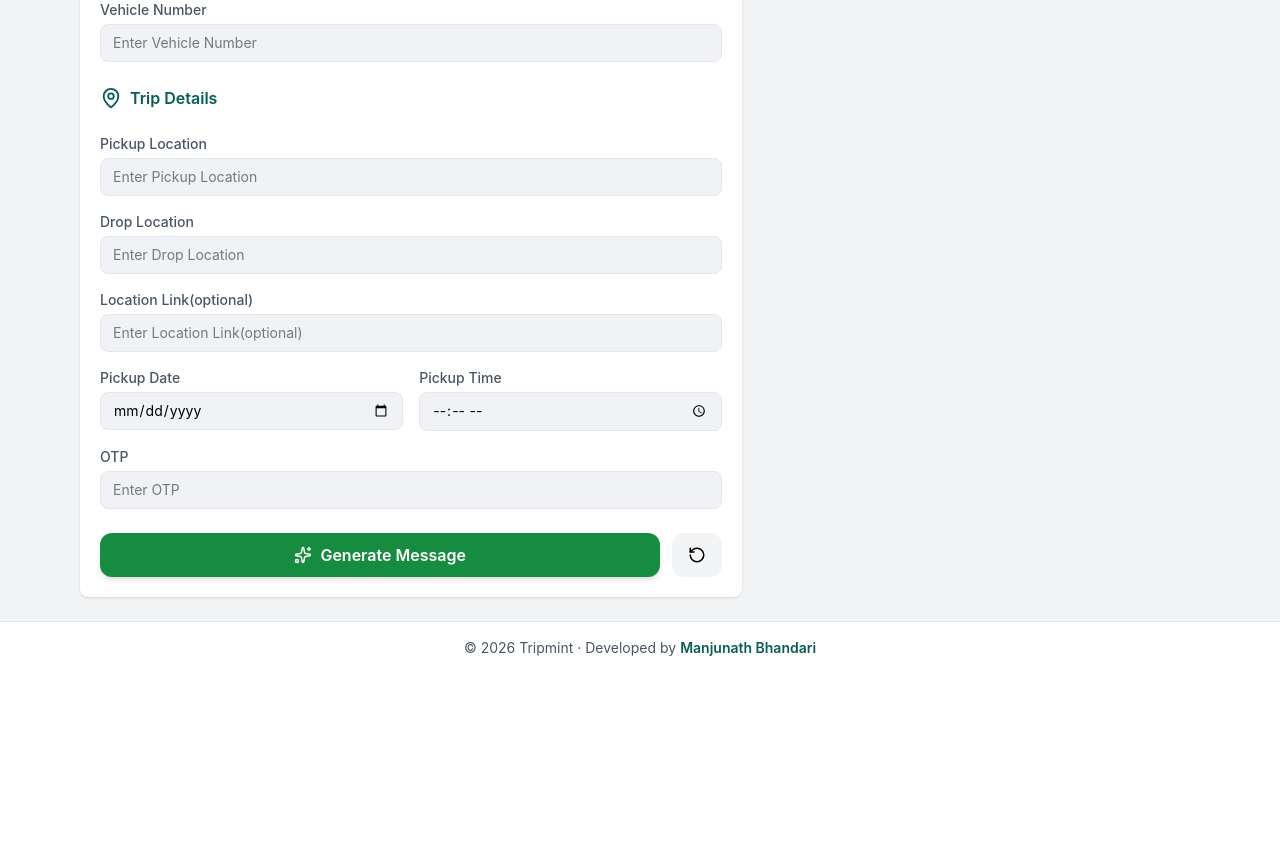
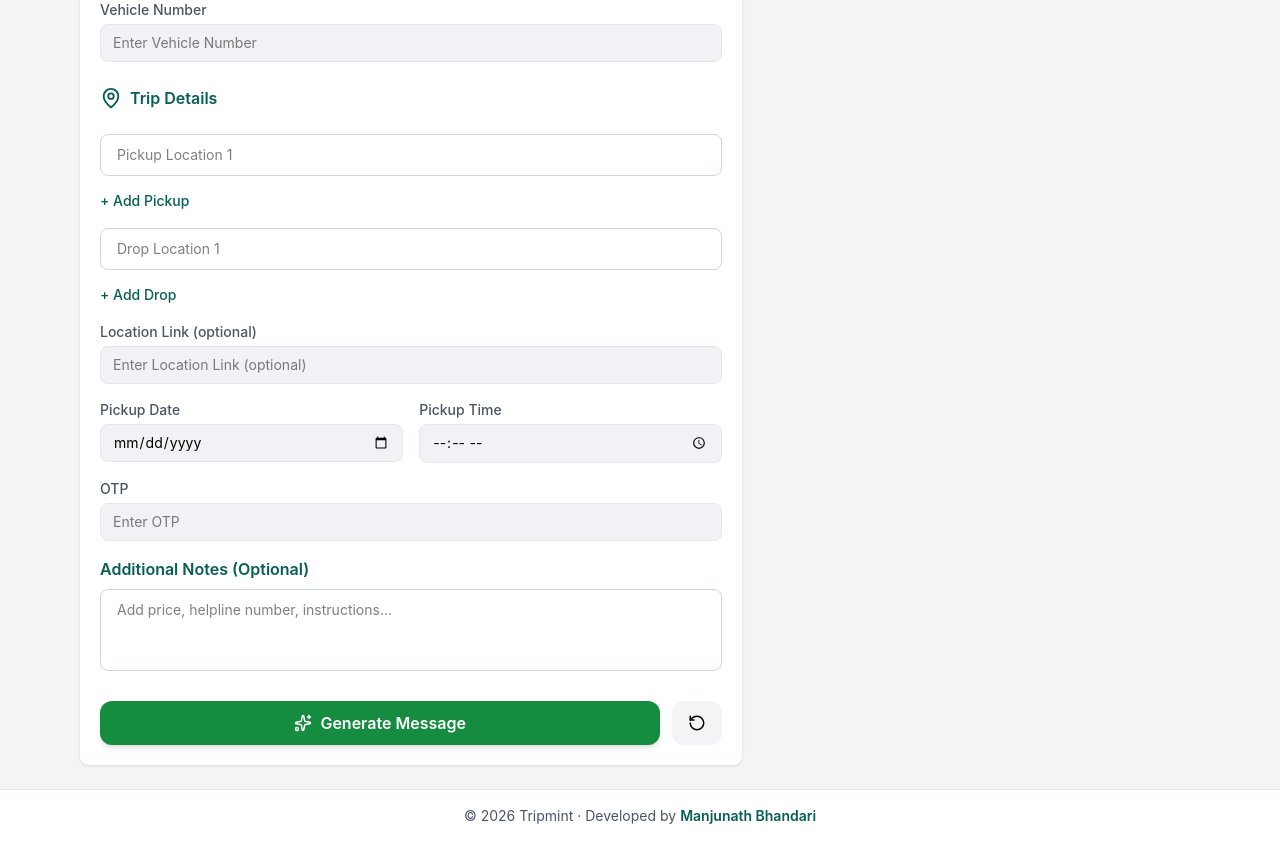
Before and after one commit to manjunathbhandari98/Tripmint, a React (Vite) app: page / in a window 1280 px wide. Shown: the part 540-1382 px from the top of the page. Before the commit the page ends 1214 px from the top, so only its background shows below. Built offline with nearby package versions, Linux system fonts and the light colour scheme.

Commit message:
support multiple locations

```diff
--- a/src/components/BookingForm.tsx
+++ b/src/components/BookingForm.tsx
@@ -1,4 +1,5 @@
 import { Car, MapPin, RotateCcw, Sparkles, User } from "lucide-react";
+import { useState } from "react";
 import toast from "react-hot-toast";
 import type { MessageType } from "../messageTemplate";
 import Input from "./ui/Input";
@@ -8,84 +9,115 @@ interface Props {
 }
 
 const BookingForm = ({ onGenerate }: Props) => {
+  const [pickupLocations, setPickupLocations] = useState<string[]>([""]);
+  const [dropLocations, setDropLocations] = useState<string[]>([""]);
+
   const handleSubmit = (e: React.FormEvent<HTMLFormElement>) => {
     e.preventDefault();
 
     const form = e.currentTarget;
 
-    const formData: MessageType = {
-      passengerName: (
+    const passengerName = (
       form.elements.namedItem("passengerName") as HTMLInputElement
-      ).value.trim(),
-      passengerPhone: (
+    ).value.trim();
+
+    const passengerPhone = (
       form.elements.namedItem("passengerPhone") as HTMLInputElement
-      ).value.trim(),
-      driverName: (
+    ).value.trim();
+
+    const driverName = (
       form.elements.namedItem("driverName") as HTMLInputElement
-      ).value.trim(),
-      driverNumber: (
+    ).value.trim();
+
+    const driverNumber = (
       form.elements.namedItem("driverPhone") as HTMLInputElement
-      ).value.trim(),
-      vehicleNumber: (
+    ).value.trim();
+
+    const vehicleNumber = (
       form.elements.namedItem("vehicleNumber") as HTMLInputElement
-      ).value.trim(),
-      pickupLocation: (
-        form.elements.namedItem("pickupLocation") as HTMLInputElement
-      ).value.trim(),
-      dropLocation: (
-        form.elements.namedItem("dropLocation") as HTMLInputElement
-      ).value.trim(),
-      locationLink: (
+    ).value.trim();
+
+    const pickupDate = (
+      form.elements.namedItem("pickupDate") as HTMLInputElement
+    ).value;
+
+    const pickupTime = (
+      form.elements.namedItem("pickupTime") as HTMLInputElement
+    ).value;
+
+    const otp = (
+      form.elements.namedItem("otp") as HTMLInputElement
+    ).value.trim();
+
+    const locationLink = (
       form.elements.namedItem("locationLink") as HTMLInputElement
-      )?.value.trim(),
-      pickupDate: (form.elements.namedItem("pickupDate") as HTMLInputElement)
-        .value,
-      pickupTime: (form.elements.namedItem("pickupTime") as HTMLInputElement)
-        .value,
-      otp: (form.elements.namedItem("otp") as HTMLInputElement).value.trim(),
-    };
+    )?.value.trim();
 
-    // Required field validation
-    const requiredFields = [
-      formData.passengerName,
-      formData.passengerPhone,
-      formData.driverName,
-      formData.driverNumber,
-      formData.vehicleNumber,
-      formData.pickupLocation,
-      formData.dropLocation,
-      formData.pickupDate,
-      formData.pickupTime,
-      formData.otp,
-    ];
+    const additionalNotes = (
+      form.elements.namedItem("additionalNotes") as HTMLTextAreaElement
+    )?.value.trim();
 
-    if (requiredFields.some((field) => !field)) {
+    const cleanPickupLocations = pickupLocations
+      .map((loc) => loc.trim())
+      .filter(Boolean);
+
+    const cleanDropLocations = dropLocations
+      .map((loc) => loc.trim())
+      .filter(Boolean);
+
+    // Required validation
+    if (
+      !passengerName ||
+      !passengerPhone ||
+      !driverName ||
+      !driverNumber ||
+      !vehicleNumber ||
+      !pickupDate ||
+      !pickupTime ||
+      !otp ||
+      cleanPickupLocations.length === 0 ||
+      cleanDropLocations.length === 0
+    ) {
       toast.error("Please fill all required fields.");
       return;
     }
 
-    //  Phone validation
+    // Phone validation
     const phoneRegex = /^[0-9]{10}$/;
 
-    if (!phoneRegex.test(formData.passengerPhone)) {
+    if (!phoneRegex.test(passengerPhone)) {
       toast.error("Passenger phone must be 10 digits.");
       return;
     }
 
-    if (!phoneRegex.test(formData.driverNumber)) {
+    if (!phoneRegex.test(driverNumber)) {
       toast.error("Driver phone must be 10 digits.");
       return;
     }
 
-    // OTP validation (4–6 digits)
+    // OTP validation
     const otpRegex = /^[0-9]{4,6}$/;
 
-    if (!otpRegex.test(formData.otp)) {
+    if (!otpRegex.test(otp)) {
       toast.error("OTP must be 4 to 6 digits.");
       return;
     }
 
-    // If all valid
+    const formData: MessageType = {
+      passengerName,
+      passengerPhone,
+      driverName,
+      driverNumber,
+      vehicleNumber,
+      pickupDate,
+      pickupTime,
+      otp,
+      pickupLocations: cleanPickupLocations,
+      dropLocations: cleanDropLocations,
+      locationLink,
+      additionalNotes,
+    };
+
     onGenerate(formData);
     toast.success("Message generated successfully!");
   };
@@ -94,12 +126,14 @@ const BookingForm = ({ onGenerate }: Props) => {
     e.preventDefault();
     const form = e.currentTarget.closest("form") as HTMLFormElement;
     form.reset();
+    setPickupLocations([""]);
+    setDropLocations([""]);
   };
 
   return (
     <div>
       <form onSubmit={handleSubmit} autoComplete="off">
-        {/* Passenger Details */}
+        {/* Passenger Section */}
         <div className="mb-6">
           <div className="font-semibold flex gap-2 items-center text-[#075E54] pb-2">
             <User size={22} />
@@ -112,7 +146,7 @@ const BookingForm = ({ onGenerate }: Props) => {
           </div>
         </div>
 
-        {/* Driver Details */}
+        {/* Driver Section */}
         <div className="mb-6">
           <div className="font-semibold flex gap-2 items-center text-[#075E54] pb-2">
             <Car size={22} />
@@ -126,7 +160,7 @@ const BookingForm = ({ onGenerate }: Props) => {
           </div>
         </div>
 
-        {/* Trip Details */}
+        {/* Trip Section */}
         <div className="mb-6">
           <div className="font-semibold flex gap-2 items-center text-[#075E54] pb-2">
             <MapPin size={22} />
@@ -134,9 +168,89 @@ const BookingForm = ({ onGenerate }: Props) => {
           </div>
 
           <div className="mt-4 space-y-4">
-            <Input label="Pickup Location" id="pickupLocation" />
-            <Input label="Drop Location" id="dropLocation" />
-            <Input label="Location Link(optional)" id="locationLink" />
+            {/* Pickup Locations */}
+            <div className="space-y-3">
+              {pickupLocations.map((loc, index) => (
+                <div key={index} className="flex gap-2">
+                  <input
+                    type="text"
+                    value={loc}
+                    onChange={(e) => {
+                      const updated = [...pickupLocations];
+                      updated[index] = e.target.value;
+                      setPickupLocations(updated);
+                    }}
+                    placeholder={`Pickup Location ${index + 1}`}
+                    className="flex-1 px-4 py-2.5 rounded-lg border border-gray-300 text-sm"
+                  />
+
+                  {pickupLocations.length > 1 && (
+                    <button
+                      type="button"
+                      onClick={() =>
+                        setPickupLocations(
+                          pickupLocations.filter((_, i) => i !== index),
+                        )
+                      }
+                      className="px-3 bg-red-100 text-red-600 rounded-lg"
+                    >
+                      ✕
+                    </button>
+                  )}
+                </div>
+              ))}
+
+              <button
+                type="button"
+                onClick={() => setPickupLocations([...pickupLocations, ""])}
+                className="text-sm text-[#075E54] font-medium"
+              >
+                + Add Pickup
+              </button>
+            </div>
+
+            {/* Drop Locations */}
+            <div className="space-y-3 mt-4">
+              {dropLocations.map((loc, index) => (
+                <div key={index} className="flex gap-2">
+                  <input
+                    type="text"
+                    value={loc}
+                    onChange={(e) => {
+                      const updated = [...dropLocations];
+                      updated[index] = e.target.value;
+                      setDropLocations(updated);
+                    }}
+                    placeholder={`Drop Location ${index + 1}`}
+                    className="flex-1 px-4 py-2.5 rounded-lg border border-gray-300 text-sm"
+                  />
+
+                  {dropLocations.length > 1 && (
+                    <button
+                      type="button"
+                      onClick={() =>
+                        setDropLocations(
+                          dropLocations.filter((_, i) => i !== index),
+                        )
+                      }
+                      className="px-3 bg-red-100 text-red-600 rounded-lg"
+                    >
+                      ✕
+                    </button>
+                  )}
+                </div>
+              ))}
+
+              <button
+                type="button"
+                onClick={() => setDropLocations([...dropLocations, ""])}
+                className="text-sm text-[#075E54] font-medium"
+              >
+                + Add Drop
+              </button>
+            </div>
+
+            <Input label="Location Link (optional)" id="locationLink" />
 
             <div className="flex gap-4">
               <Input label="Pickup Date" id="pickupDate" type="date" />
@@ -145,13 +259,27 @@ const BookingForm = ({ onGenerate }: Props) => {
 
             <Input label="OTP" id="otp" type="number" />
           </div>
+
+          {/* Additional Notes */}
+          <div className="my-4">
+            <div className="font-semibold text-[#075E54] pb-2">
+              Additional Notes (Optional)
+            </div>
+
+            <textarea
+              id="additionalNotes"
+              rows={3}
+              placeholder="Add price, helpline number, instructions..."
+              className="w-full px-4 py-2.5 rounded-lg border border-gray-300 text-sm resize-none"
+            />
+          </div>
         </div>
 
         {/* Buttons */}
         <div className="flex gap-3 mt-6">
           <button
             type="submit"
-            className="flex-1 bg-[#168c41] cursor-pointer hover:bg-[#07c251] text-white font-semibold py-2.5 rounded-xl flex items-center justify-center gap-2 transition-all duration-200 shadow-md"
+            className="flex-1 bg-[#168c41] hover:bg-[#07c251] text-white font-semibold py-2.5 rounded-xl flex items-center justify-center gap-2 transition-all duration-200 shadow-md"
           >
             <Sparkles size={18} />
             Generate Message
--- a/src/messageTemplate.ts
+++ b/src/messageTemplate.ts
@@ -1,33 +1,34 @@
-export type MessageType ={
-    pickupDate: string,
-    pickupTime: string,
-    passengerName: string,
-    passengerPhone: string,
-    pickupLocation: string,
-    dropLocation: string,
-    locationLink?: string,
-    driverName: string,
-    driverNumber: string,
-    vehicleNumber: string,
-    otp: string
-}
+export type MessageType = {
+  pickupDate: string;
+  pickupTime: string;
+  passengerName: string;
+  passengerPhone: string;
+  pickupLocations: string[];
+  dropLocations: string[];
+  locationLink?: string;
+  driverName: string;
+  driverNumber: string;
+  vehicleNumber: string;
+  otp: string;
+  additionalNotes?: string;
+};
 
 export const generateMessage = (data: MessageType) => {
   const lines = [
-    // "GoaMiles BOOKING CONFIRMATION",
-    // "",
     `Pickup Date & Time: ${data.pickupDate} : ${data.pickupTime}`,
     "",
     `Passenger Name: ${data.passengerName}`,
     `Passenger Phone: ${data.passengerPhone}`,
     "",
-    `Pickup Location: ${data.pickupLocation}`,
-    `Drop Location: ${data.dropLocation}`,
+    "Pickup Location:",
+    ...data.pickupLocations.map((loc) => loc.trim()),
+    "",
+    "Drop Location:",
+    ...data.dropLocations.map((loc) => loc.trim()),
   ];
 
   if (data.locationLink) {
-    lines.push(`
-${data.locationLink}`);
+    lines.push("", data.locationLink);
   }
 
   lines.push(
@@ -36,10 +37,14 @@ ${data.locationLink}`);
     `Driver Phone: ${data.driverNumber}`,
     `Vehicle Number: ${data.vehicleNumber}`,
     "",
-    `OTP: ${data.otp}`,
-    "",
-    "Thank you!"
+    `OTP: ${data.otp}`
   );
+
+  if (data.additionalNotes) {
+    lines.push("", data.additionalNotes);
+  }
+
+  lines.push("", "Thank you!");
 
   return lines.join("\n");
 };
```
Also changed, not shown: 1 other file (tests, documents, lock files or other folders). Lines whose indentation alone changed are shown as unchanged.
